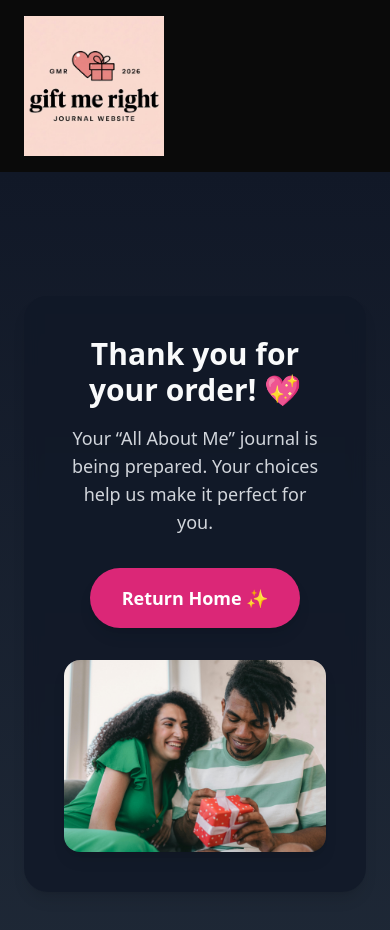
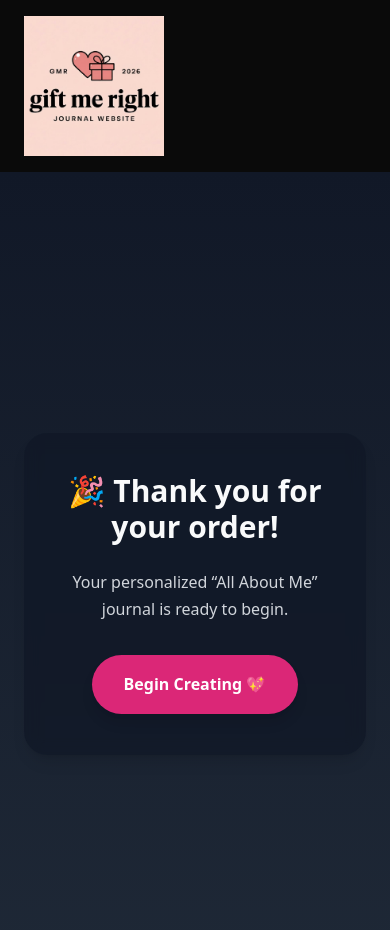
Before and after one commit to GiftMeRight/Gift-Me-Right-Official, a Next.js app: page /success in a window 390 px wide. Shown: the top 930 px of the page. Built offline with nearby package versions, Linux system fonts and the light colour scheme.

Commit message:
Update page.jsx

```diff
--- a/app/success/page.jsx
+++ b/app/success/page.jsx
@@ -1,78 +1,37 @@
+// /app/success/page.jsx
 "use client";
 
 import { useEffect, useState } from "react";
-import Image from "next/image";
+import { useRouter } from "next/navigation";
 
 export default function SuccessPage() {
-  const [answers, setAnswers] = useState({});
-  const [format, setFormat] = useState("");
+  const [journalAnswers, setJournalAnswers] = useState({});
+  const router = useRouter();
 
   useEffect(() => {
     const savedAnswers = localStorage.getItem("journalAnswers");
-    const savedFormat = localStorage.getItem("journalFormat");
-    if (savedAnswers) setAnswers(JSON.parse(savedAnswers));
-    if (savedFormat) setFormat(savedFormat);
+    if (savedAnswers) setJournalAnswers(JSON.parse(savedAnswers));
   }, []);
+
+  const handleBeginCreating = () => {
+    router.push("/journal"); // <-- this is your journal creation page
+  };
 
   return (
     <main className="min-h-screen flex flex-col items-center justify-center px-6 py-16 bg-gradient-to-b from-pink-50 to-white dark:from-gray-900 dark:to-gray-800">
       <div className="max-w-xl w-full bg-white/90 dark:bg-gray-900/80 backdrop-blur rounded-3xl p-10 shadow-lg text-center">
-        {/* Thank You */}
-        <h1 className="text-3xl md:text-4xl font-bold text-gray-900 dark:text-gray-50 mb-4">
-          Thank you for your order! 💖
+        <h1 className="text-3xl md:text-4xl font-bold text-gray-900 dark:text-gray-50 mb-6">
+          🎉 Thank you for your order!
         </h1>
-        <p className="text-gray-700 dark:text-gray-300 text-lg mb-6">
-          Your “All About Me” journal is being prepared. Your choices help us make it perfect for you.
+        <p className="text-gray-700 dark:text-gray-300 mb-8">
+          Your personalized “All About Me” journal is ready to begin.
         </p>
-
-        {/* Summary of answers */}
-        <div className="space-y-4 text-left">
-          {answers.cover && (
-            <p>
-              <strong>Cover:</strong> {answers.cover}
-            </p>
-          )}
-          {answers.storyteller && (
-            <p>
-              <strong>Storyteller:</strong> {answers.storyteller}
-            </p>
-          )}
-          {answers.recipient && (
-            <p>
-              <strong>Recipient:</strong> {answers.recipient}
-            </p>
-          )}
-          {answers.giftMessage && (
-            <p>
-              <strong>Gift Message:</strong> {answers.giftMessage}
-            </p>
-          )}
-          {format && (
-            <p>
-              <strong>Journal Format:</strong> {format}
-            </p>
-          )}
-        </div>
-
-        {/* Magical CTA */}
-        <div className="mt-8">
-          <a
-            href="/"
-            className="inline-block bg-pink-600 text-white px-8 py-4 rounded-full text-lg font-semibold shadow-lg hover:scale-105 transition transform"
-          >
-            Return Home ✨
-          </a>
-        </div>
-
-        {/* Optional: Celebrate image */}
-        <div className="relative w-full max-w-md h-48 mx-auto mt-8">
-          <Image
-            src="/images/cta-gift.jpg"
-            alt="Celebratory gift"
-            fill
-            className="object-cover rounded-2xl shadow-lg"
-          />
-        </div>
+        <button
+          onClick={handleBeginCreating}
+          className="bg-pink-600 text-white px-8 py-4 rounded-full font-semibold shadow-lg hover:scale-105 transition transform"
+        >
+          Begin Creating 💖
+        </button>
       </div>
     </main>
   );
```
